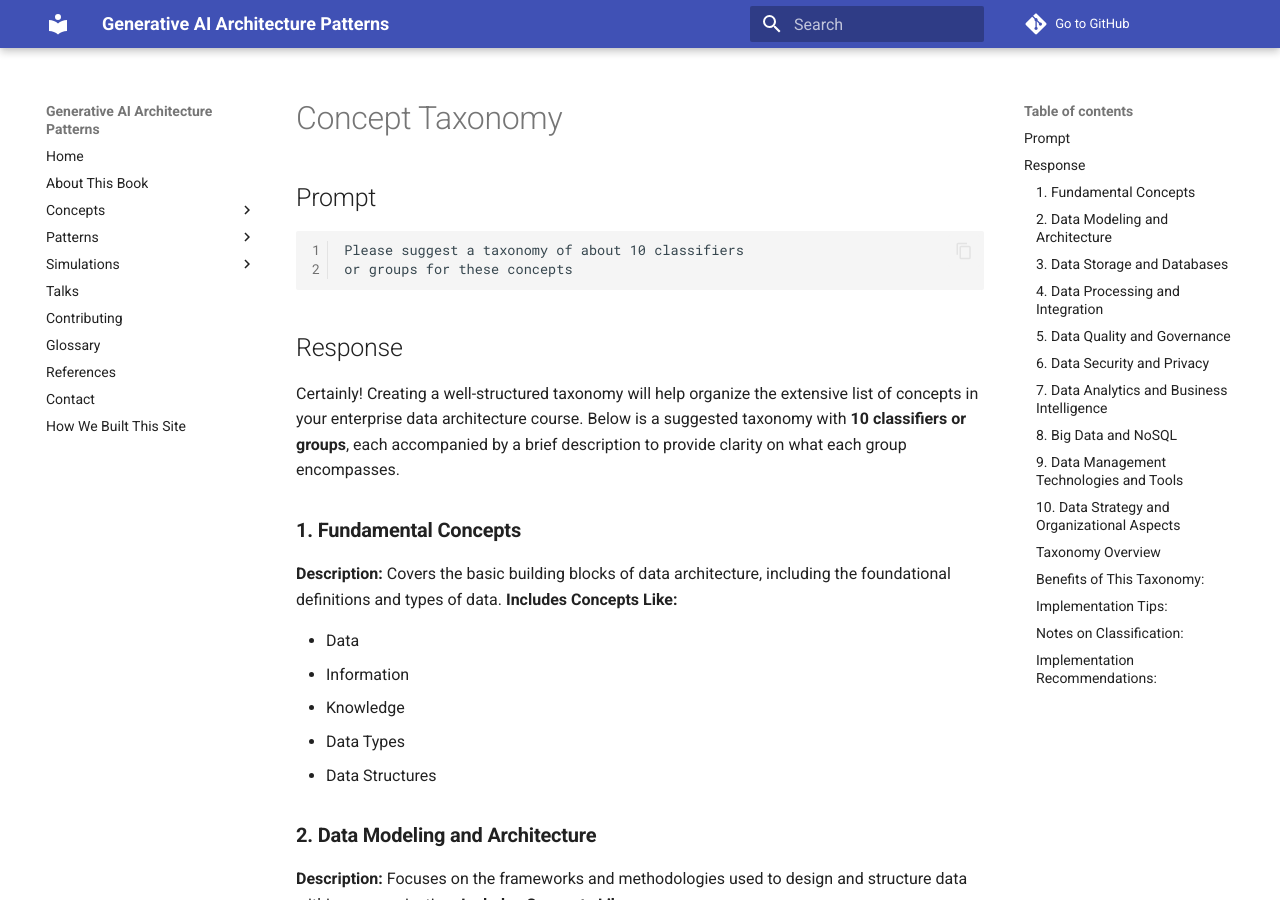
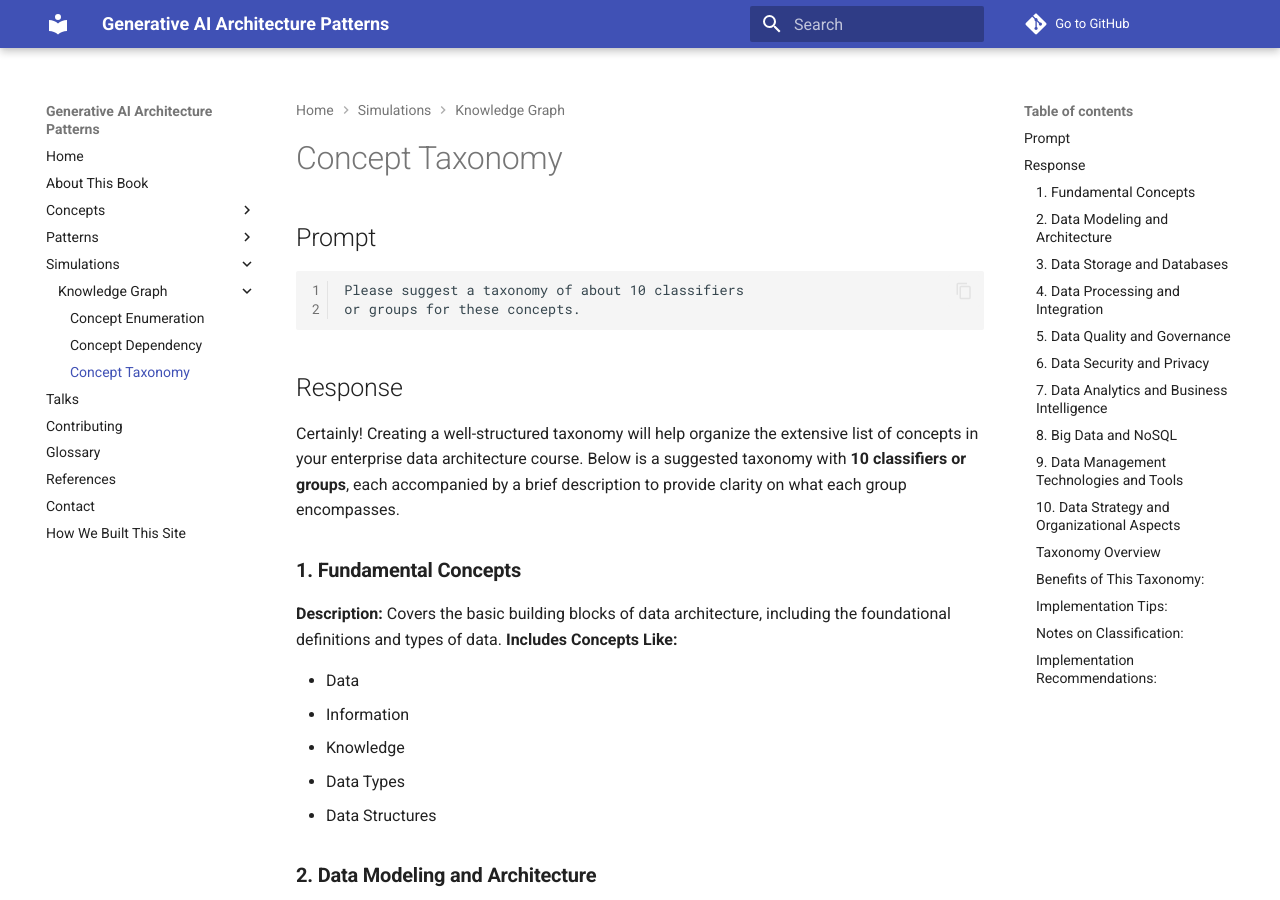
Before and after one commit to dmccreary/genai-arch-patterns, an MkDocs documentation site: the page built from docs/prompts/knowledge-graph/concept-taxonomy.md, in a window 1280 px wide and 900 px high. Built offline with MkDocs 1.6.1 and Material for MkDocs 9.7.7, drawn with Linux system fonts in a browser that asks for light colours; comment, search, counter and statistics services are not loaded; some of the changed text lies outside the part shown.

Commit message:
updating content

````diff
--- a/docs/prompts/knowledge-graph/concept-taxonomy.md
+++ b/docs/prompts/knowledge-graph/concept-taxonomy.md
@@ -4,7 +4,7 @@
 
 ```
 Please suggest a taxonomy of about 10 classifiers
-or groups for these concepts
+or groups for these concepts.
 ```
 ## Response
 
--- a/docs/prompts/knowledge-graph/index.md
+++ b/docs/prompts/knowledge-graph/index.md
@@ -0,0 +1 @@
+# Knowledge Graph for
--- a/mkdocs.yml
+++ b/mkdocs.yml
@@ -25,10 +25,10 @@ nav:
      - Similarity: patterns/similarity.md
    - Simulations:
      - Knowledge Graph:
-       - Dependency Graph: sims/graph/index.md
-       - prompts/knowledge-graph/index.md
+       - Introduction: prompts/knowledge-graph/index.md
+       - prompts/knowledge-graph/concept-enumeration.md
        - prompts/knowledge-graph/concept-dependency.md
-       - prompts/knowledge-graph/concept-enumeration.md
+       - prompts/knowledge-graph/concept-taxonomy.md
    - Talks: talks.md
    - Contributing: contributing.md
    - Glossary: glossary.md
````
Also changed, not shown: docs/prompts/knowledge-graph/concept-dependency.md (+8 -1 lines), docs/prompts/knowledge-graph/concept-enumeration.md (+3 -3 lines), docs/references.md (+5 -0 lines), docs/prompts/word-cloud/index.md (added), 1 other file.
